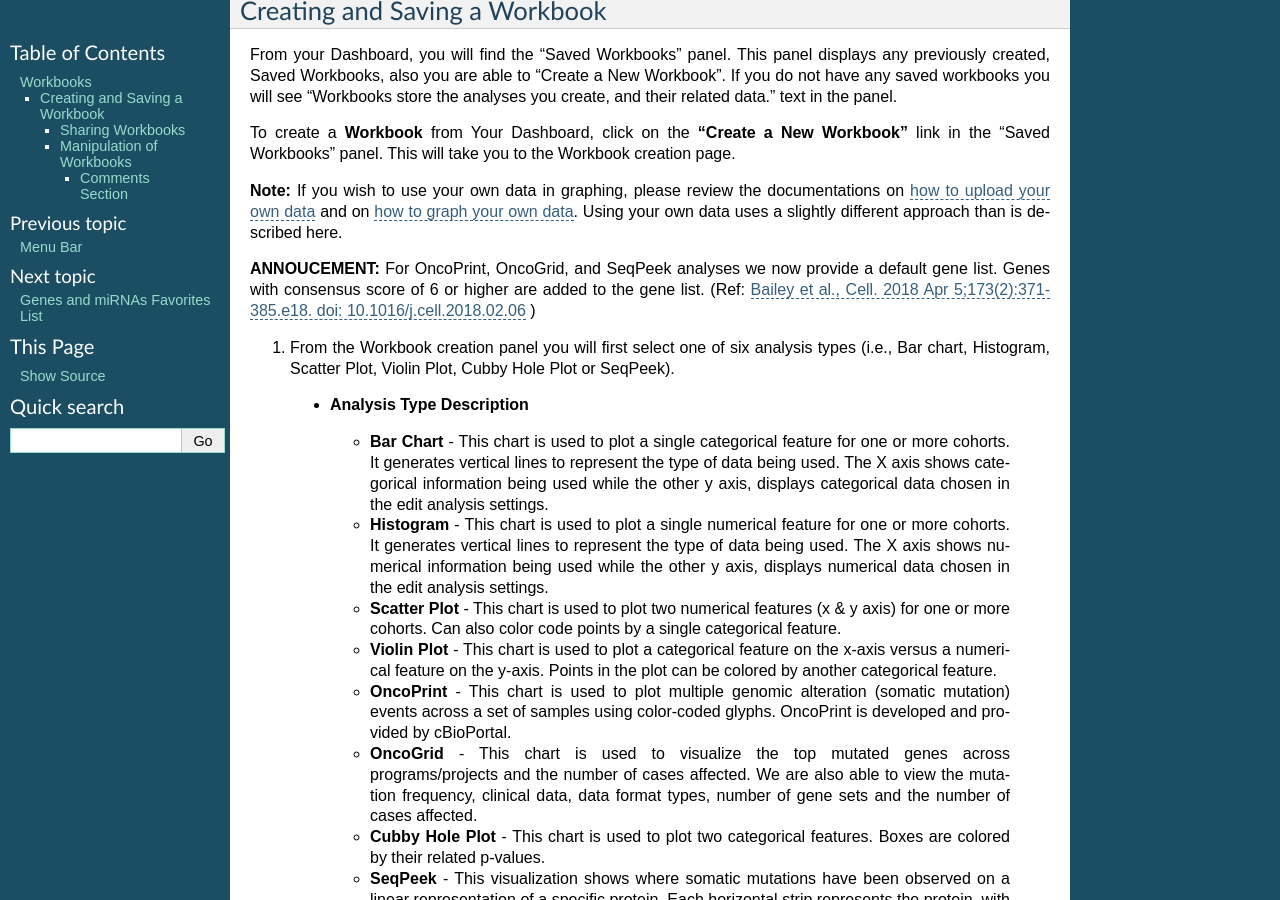
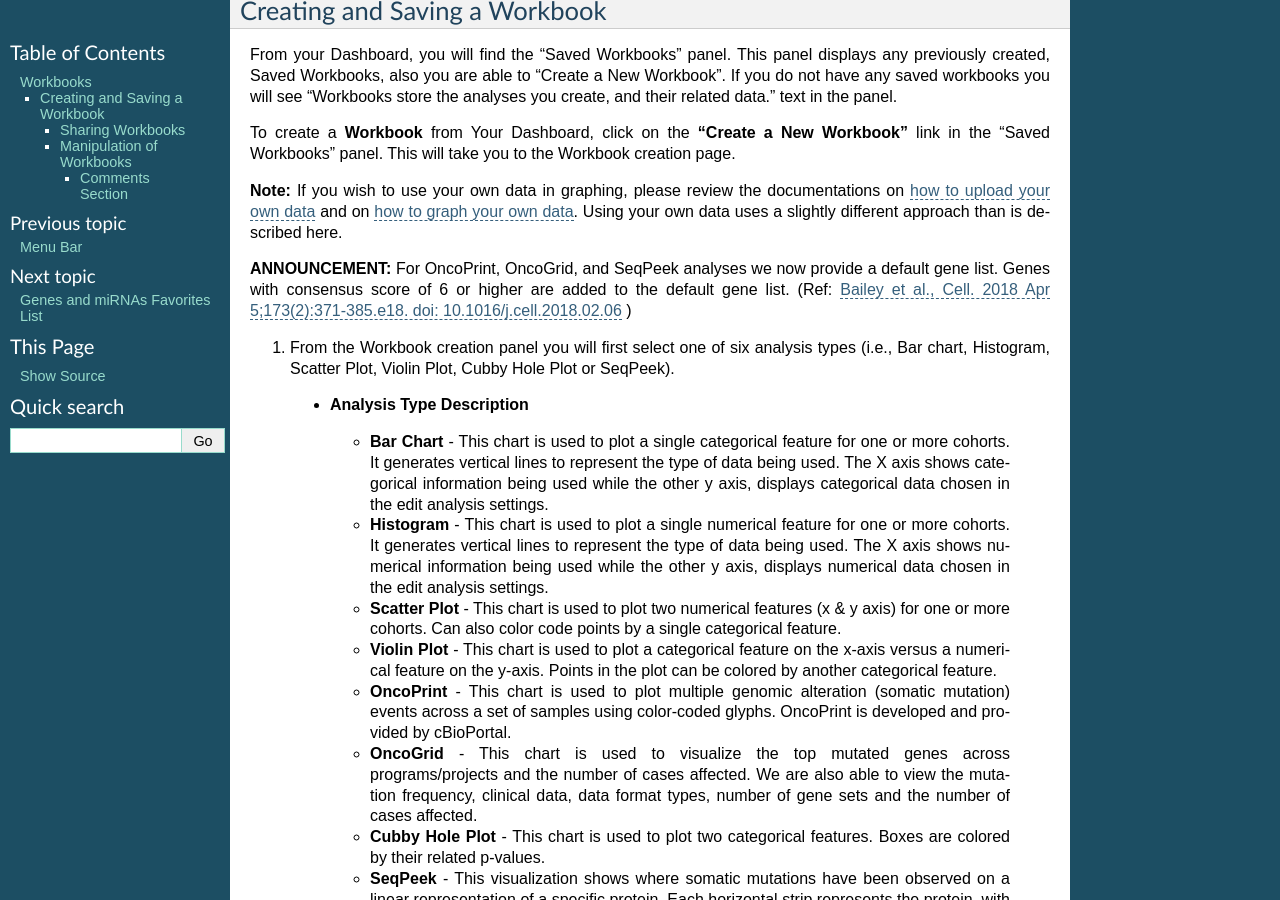
Before and after one commit to isb-cgc/readthedocs, a Sphinx documentation site: the page built from docs/source/sections/webapp/Workbooks.rst, in a window 1280 px wide and 900 px high, scrolled down 454 px. Built offline with Sphinx 7.4.7, drawn with Linux system fonts in a browser that asks for light colours; pages that are not in the unit, such as notebooks, are missing from menus.

Commit message:
text edit

```diff
--- a/docs/source/sections/webapp/Workbooks.rst
+++ b/docs/source/sections/webapp/Workbooks.rst
@@ -22,7 +22,7 @@ To create a **Workbook** from Your Dashboard, click on the **“Create a New Wor
 
 **Note:** If you wish to use your own data in graphing, please review the documentations on `how to upload your own data`_ and on `how to graph your own data`_.  Using your own data uses a slightly different approach than is described here.
 
-**ANNOUCEMENT:** For OncoPrint, OncoGrid, and SeqPeek analyses we now provide a default gene list. Genes with consensus score of 6 or higher are added to the gene list. (Ref: `Bailey et al., Cell. 2018 Apr 5;173(2):371-385.e18. doi: 10.1016/j.cell.2018.02.06 <https://www.sciencedirect.com/science/article/pii/S009286741830237X?via%3Dihub>`_ )
+**ANNOUNCEMENT:** For OncoPrint, OncoGrid, and SeqPeek analyses we now provide a default gene list. Genes with consensus score of 6 or higher are added to the default gene list. (Ref: `Bailey et al., Cell. 2018 Apr 5;173(2):371-385.e18. doi: 10.1016/j.cell.2018.02.06 <https://www.sciencedirect.com/science/article/pii/S009286741830237X?via%3Dihub>`_ )
 
 .. _how to upload your own data: program_data_upload.html
 .. _how to graph your own data: GraphingUserData.html
```
